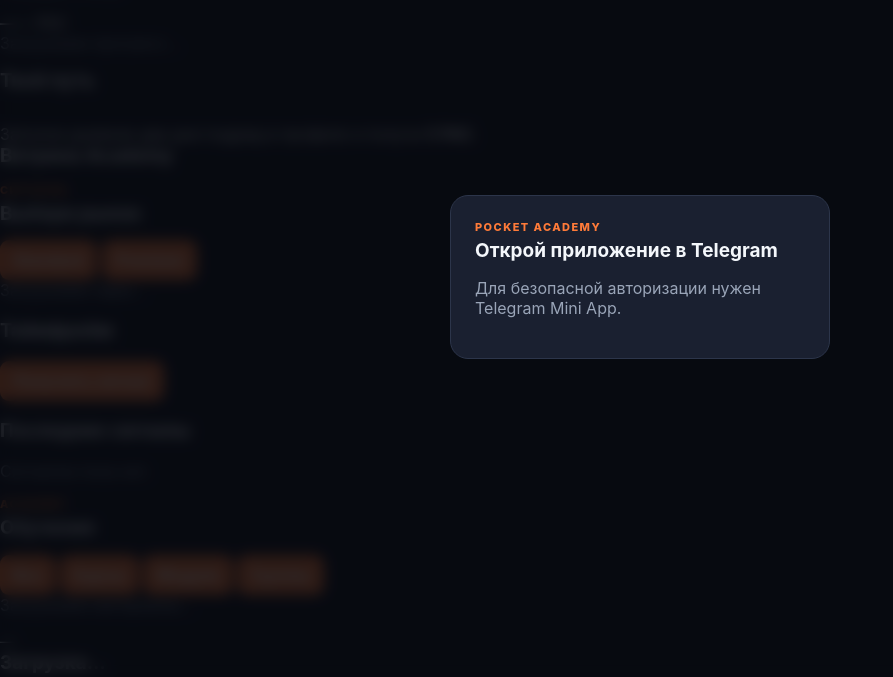
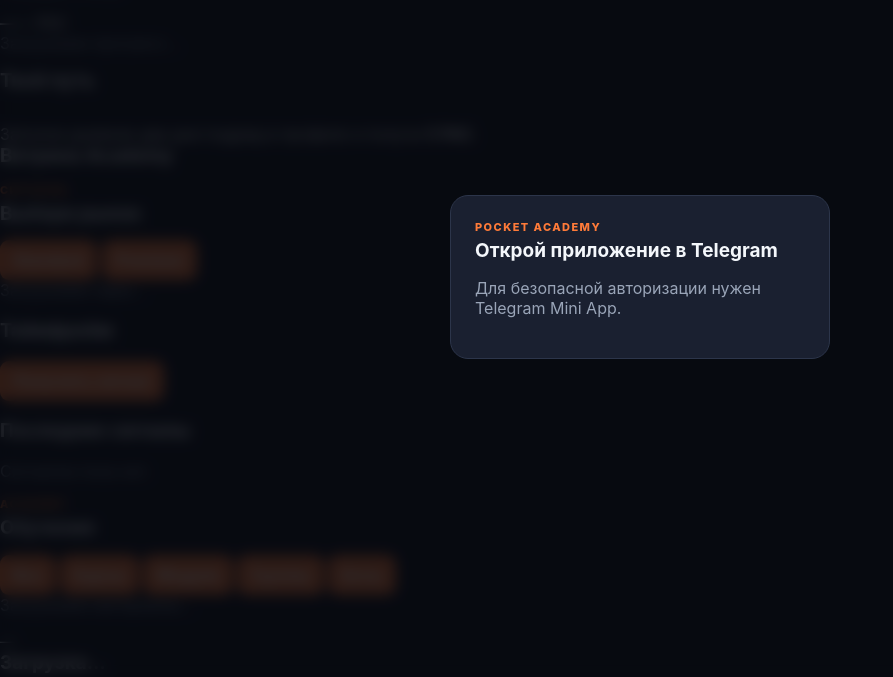
Before and after one commit to axlrose023/pocket_academy, a plain HTML site: page webapp/index.html in a window 1280 px wide. Shown: the part 123-800 px from the top of the page, without its empty margins (0-893 px from the left). Drawn offline with Linux system fonts and the light colour scheme; files that its build step writes are made by us from their sources; files whose address does not match are found by name.

Commit message:
Add Academy bot filter

```diff
--- a/webapp/index.html
+++ b/webapp/index.html
@@ -61,6 +61,7 @@
           <button class="chip" data-product-filter="course">Курсы</button>
           <button class="chip" data-product-filter="module">Модули</button>
           <button class="chip" data-product-filter="group">Группы</button>
+          <button class="chip" data-product-filter="bot">Боты</button>
         </div>
         <div id="product-list"><p class="muted">Загружаем материалы…</p></div>
       </section>
```
